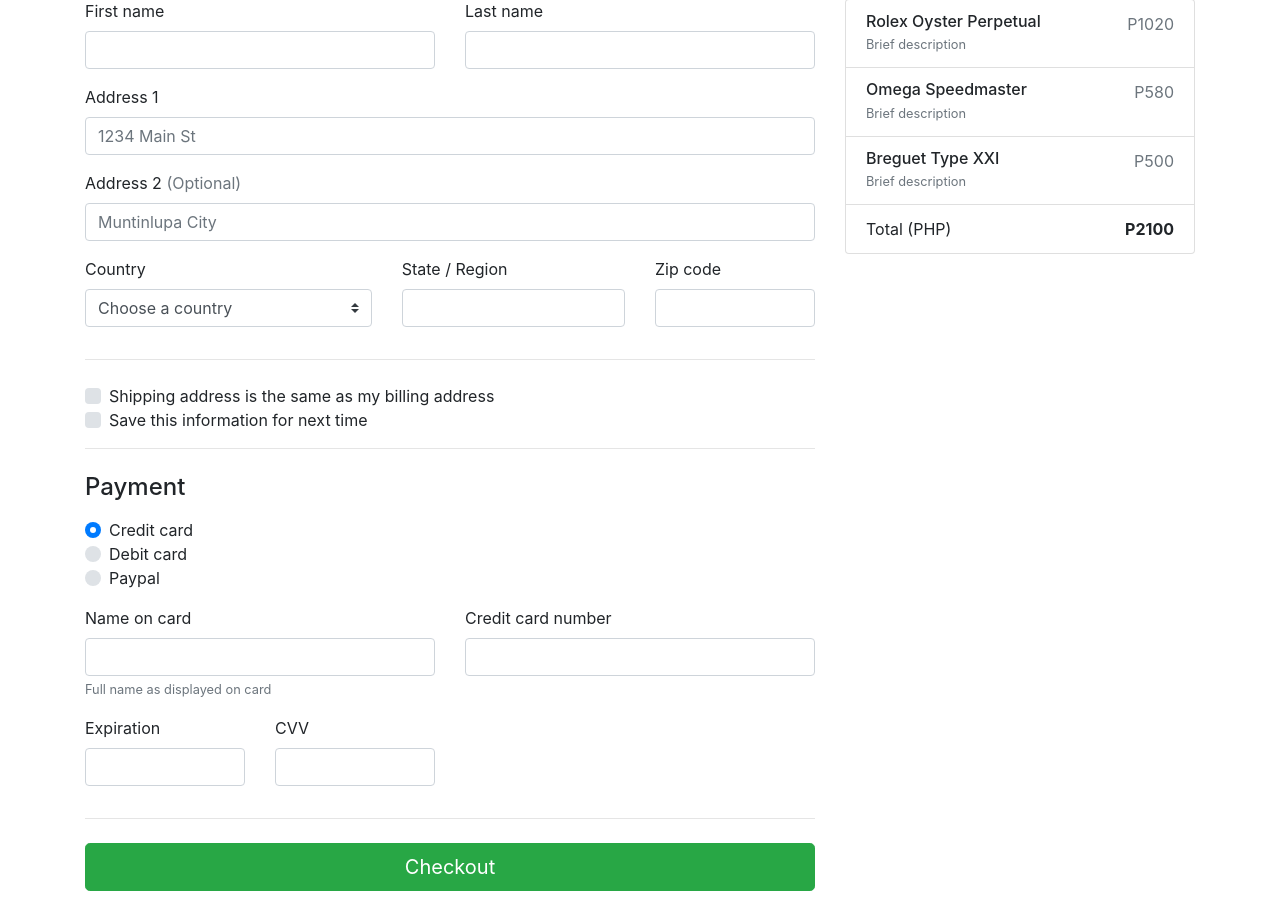
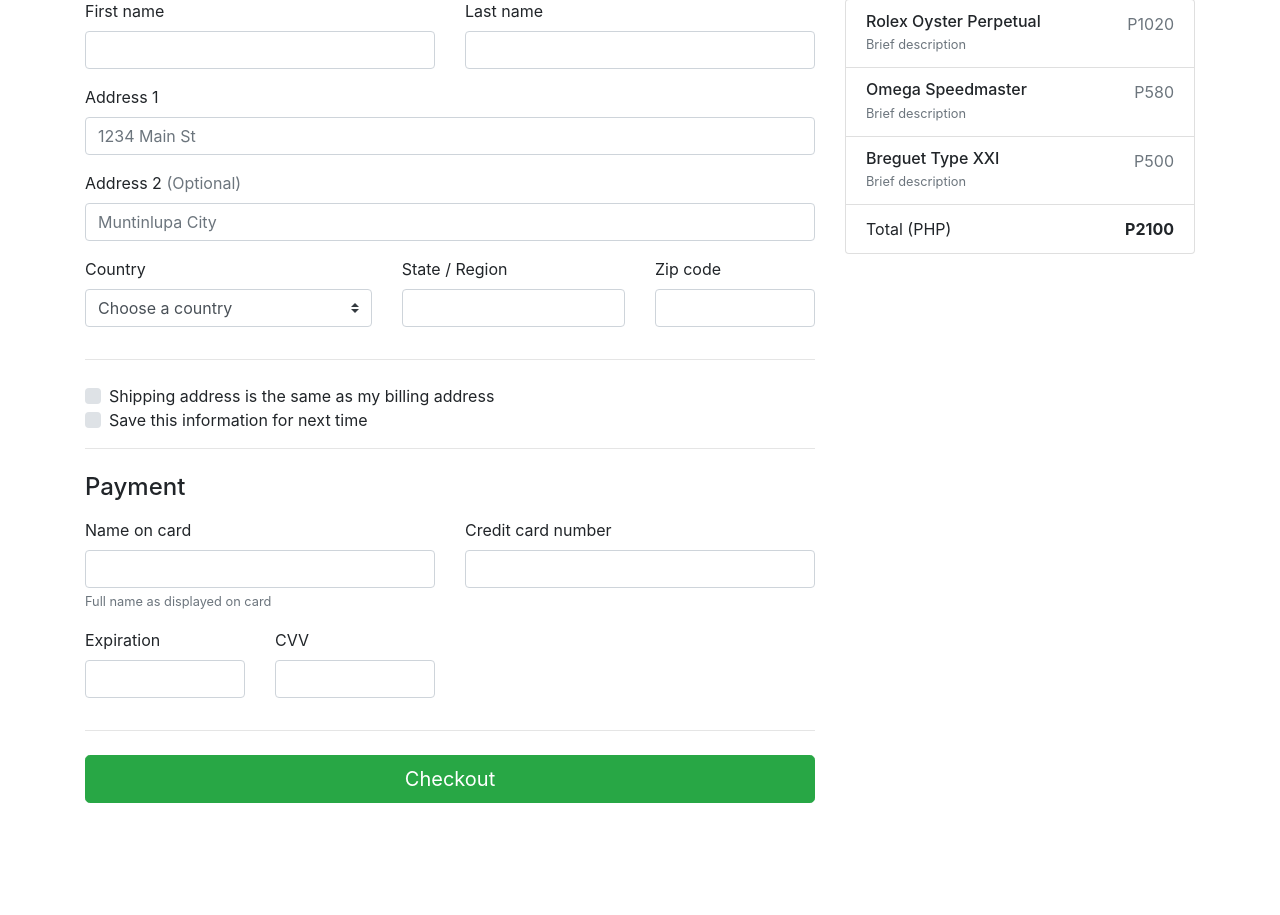
Before and after one commit to denricklaborada/SECPROG-MP, a Django app: page /shipping/ in a window 1280 px wide. Shown: the part 340-1255 px from the top of the page. After the commit the page ends 1143 px from the top, so only its background shows below. Run offline with Django 3.2, Linux system fonts and the light colour scheme; a user stored in the database is signed in; some libraries are stand-ins or nearby versions.

Commit message:
removed payment options

```diff
--- a/aionwristwatches/ecommerce/templates/ecommerce/shipping.html
+++ b/aionwristwatches/ecommerce/templates/ecommerce/shipping.html
@@ -132,20 +132,7 @@
 
             <h4 class="mb-3">Payment</h4>
 
-            <div class="d-block my-3">
-              <div class="custom-control custom-radio">
-                <input id="credit" name="paymentMethod" type="radio" class="custom-control-input" checked required>
-                <label class="custom-control-label" for="credit">Credit card</label>
-              </div>
-              <div class="custom-control custom-radio">
-                <input id="debit" name="paymentMethod" type="radio" class="custom-control-input" required>
-                <label class="custom-control-label" for="debit">Debit card</label>
-              </div>
-              <div class="custom-control custom-radio">
-                <input id="paypal" name="paymentMethod" type="radio" class="custom-control-input" required>
-                <label class="custom-control-label" for="paypal">Paypal</label>
-              </div>
-            </div>
+
             <div class="row">
               <div class="col-md-6 mb-3">
                 <label for="cc-name">Name on card</label>
```
